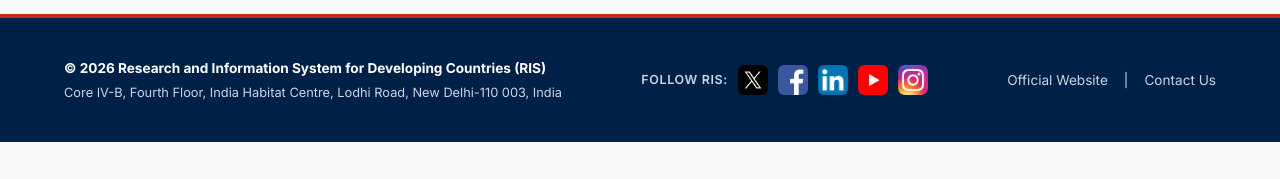
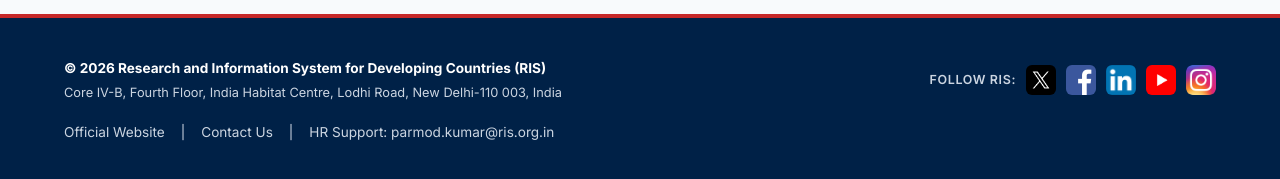
Before and after one commit to aws-ris/HR-Career-Portal, a React (Vite) app: page / in a window 1280 px wide. Shown: the part 1085-1264 px from the top of the page. Before the commit the page ends 1227 px from the top, so only its background shows below. Built offline with nearby package versions, Linux system fonts and the light colour scheme; no server answers.

Commit message:
Feat: Add uniform HR support email parmod.kumar@ris.org.in persistently across application header, Step 0 T&C, submission errors, and footer

```diff
--- a/src/pages/ApplicationForm.jsx
+++ b/src/pages/ApplicationForm.jsx
@@ -1612,6 +1612,11 @@ export default function ApplicationForm() {
         ) : (
           <p className="header-subtitle">Thank you for showing interest in joining our institution.</p>
         )}
+
+        {/* Persistent Uniform HR Support Banner */}
+        <div style={{ background: '#f8fafc', border: '1px solid #e2e8f0', borderRadius: '8px', padding: '10px 16px', marginTop: '12px', textAlign: 'center', fontSize: '0.84rem', color: '#334155' }}>
+          📧 For any recruitment queries or technical assistance, please email Mr. Parmod Kumar at <a href="mailto:parmod.kumar@ris.org.in?subject=RIS%20Recruitment%20Query" style={{ color: '#002147', fontWeight: 800, textDecoration: 'underline' }}>parmod.kumar@ris.org.in</a>.
+        </div>
       </header>
 
       <main className="main-container">
@@ -1649,7 +1654,15 @@ export default function ApplicationForm() {
           </div>
         </div>
 
-        {submitError && <div style={{background: '#fef2f2', color: '#ef4444', padding: '1rem', borderRadius: '8px', marginBottom: '1rem'}}>{submitError}</div>}
+        {submitError && (
+          <div style={{ background: '#fef2f2', border: '1px solid #fecaca', color: '#991b1b', padding: '1rem', borderRadius: '8px', marginBottom: '1rem', fontSize: '0.9rem' }}>
+            <div style={{ fontWeight: 700, marginBottom: '4px' }}>Submission Error</div>
+            <div>{submitError}</div>
+            <div style={{ marginTop: '8px', fontSize: '0.82rem', color: '#7f1d1d' }}>
+              For any recruitment queries or technical assistance, please email Mr. Parmod Kumar at <a href="mailto:parmod.kumar@ris.org.in?subject=RIS%20Application%20Submission%20Issue" style={{ color: '#7f1d1d', fontWeight: 700, textDecoration: 'underline' }}>parmod.kumar@ris.org.in</a>.
+            </div>
+          </div>
+        )}
 
         {jobDetail && step === 0 && (
           <div style={{ background: '#f8fafc', border: '1px solid #cbd5e1', borderRadius: '12px', padding: '24px', marginBottom: '32px' }}>
@@ -1711,6 +1724,10 @@ export default function ApplicationForm() {
                 <li>The decision of the committee w.r.t. shortlisting and selection will be final and binding. No query whatsoever will be dealt w.r.t. the same.</li>
               </ul>
               <p style={{ marginTop: '12px', marginBottom: 0, fontWeight: '700' }}>Interested candidates having the above qualifications and experience should only apply Online.</p>
+            </div>
+
+            <div style={{ background: '#f8fafc', border: '1px solid #cbd5e1', borderRadius: '8px', padding: '14px 18px', marginBottom: '24px', fontSize: '0.88rem', color: '#1e293b' }}>
+              <strong>📧 Support & Enquiries:</strong> For any recruitment queries or technical assistance, please email Mr. Parmod Kumar at <a href="mailto:parmod.kumar@ris.org.in?subject=RIS%20Recruitment%20Query" style={{ color: '#002147', fontWeight: '700', textDecoration: 'underline' }}>parmod.kumar@ris.org.in</a>.
             </div>
 
             <div style={{ display: 'flex', flexDirection: 'column', gap: '16px', borderTop: '1px solid #e2e8f0', paddingTop: '16px' }}>
--- a/src/pages/JobBoard.jsx
+++ b/src/pages/JobBoard.jsx
@@ -289,10 +289,12 @@ export default function JobBoard() {
             </a>
           </div>
 
-          <div style={{ display: 'flex', gap: '16px', color: '#cbd5e1', alignItems: 'center' }}>
+          <div style={{ display: 'flex', gap: '16px', color: '#cbd5e1', alignItems: 'center', flexWrap: 'wrap' }}>
             <a href="https://www.ris.org.in" target="_blank" rel="noopener noreferrer" style={{ color: '#cbd5e1', textDecoration: 'none' }}>Official Website</a>
             <span>|</span>
             <a href="https://ris.org.in/en/contact-us" target="_blank" rel="noopener noreferrer" style={{ color: '#cbd5e1', textDecoration: 'none' }}>Contact Us</a>
+            <span>|</span>
+            <a href="mailto:parmod.kumar@ris.org.in?subject=RIS%20Recruitment%20Query" style={{ color: '#cbd5e1', textDecoration: 'none' }}>HR Support: parmod.kumar@ris.org.in</a>
           </div>
         </div>
       </footer>
```
